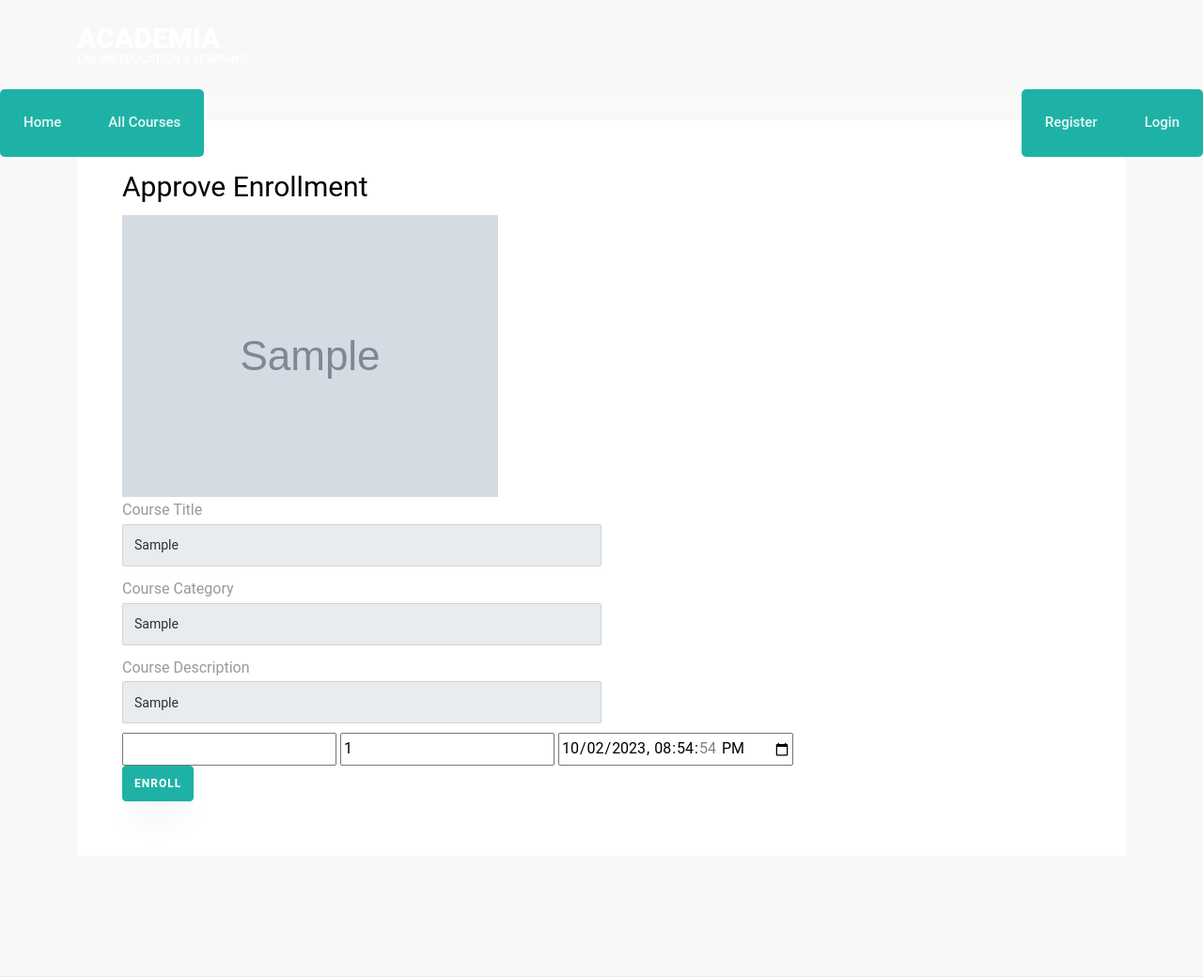
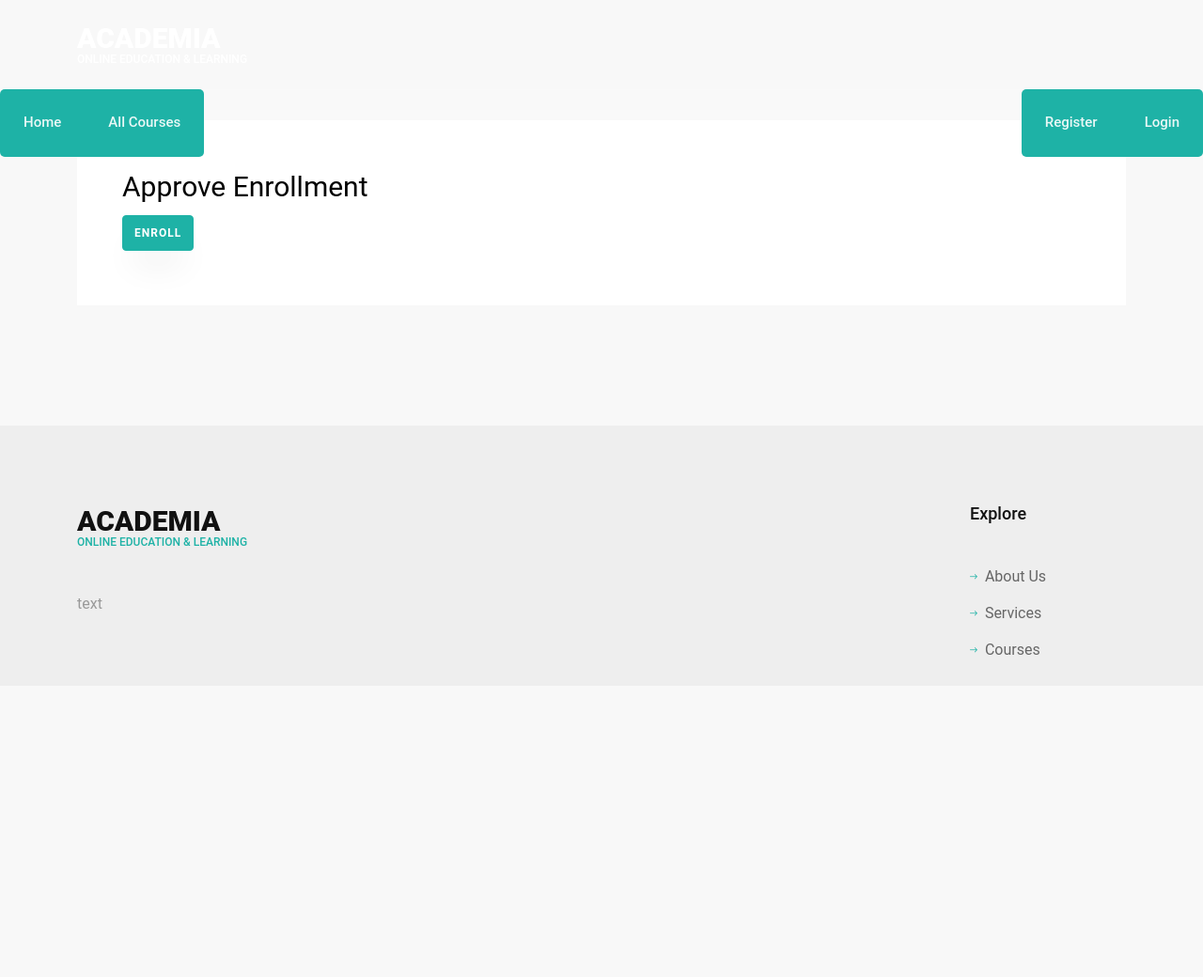
Before and after one commit to mcelik06/Online-Learning-Platform-Group-5, an ASP.NET Core app: page /Enrollment/Enroll/1 in a window 1280 px wide. Shown: the top 1040 px of the page at 94% size. After the commit the page ends 697 px from the top, so only its background shows below. Run offline with ASP.NET Core 8, Linux system fonts and the light colour scheme; tables that the repository leaves empty hold one stand-in row (values such as "Sample post"); grey boxes marked "Sample" are stand-in pictures; some libraries are stand-ins or nearby versions.

Commit message:
error fixes for enrollment

```diff
--- a/Controllers/EnrollmentController.cs
+++ b/Controllers/EnrollmentController.cs
@@ -18,15 +18,16 @@ namespace OnlineLearningPlatformGroup5.Controllers
         public IActionResult Index()
         {
             //Include
-            List<Enrollment> enrollments = _context.Enrollment.Include(e => e.CourseId).ToList();
+            List<Enrollment> enrollments = _context.Enrollment.ToList();
 
             return View(enrollments);
         }
 
         public IActionResult Enroll(int id)
         {
-            Course course = _context.Course.FirstOrDefault(x => x.Id == id);
-            ViewBag.Course = course;
+            //Course course = _context.Course.FirstOrDefault(x => x.Id == id);
+            //ViewBag.Course = course;
+            ViewBag.Id = id;
             DateTime now = DateTime.Now;
             ViewBag.Time = now.ToString("yyyy-MM-dd HH:mm:ss");
             return View();
@@ -48,7 +49,7 @@ namespace OnlineLearningPlatformGroup5.Controllers
 
             //_context.Enrollment.Add(enrollment);
             //_context.SaveChanges();
-            return Redirect("Index");
+            return Redirect("/Home/Index");
         }
         //[Bind("UserId,CourseId,EnrollmentDate")]
     }
--- a/Views/Enrollment/Enroll.cshtml
+++ b/Views/Enrollment/Enroll.cshtml
@@ -14,7 +14,7 @@
 
                                 <form method="post" asp-action="Enroll" asp-controller="Enrollment" class="contactForm">
                                     <div>
-                                        <img src=@ViewBag.Course.ImageUrl alt="Course Image" style="height:300px; width:auto"/>
+                                        @*<img src=@ViewBag.Course.ImageUrl alt="Course Image" style="height:300px; width:auto"/>
                                         <div class="col-lg-6">
                                             <div class="form-group">
                                                 <label>Course Title</label>
@@ -32,11 +32,11 @@
                                                 <label>Course Description</label>
                                                 <input type="text" class="form-control" value=@ViewBag.Course.Description disabled>
                                             </div>
-                                        </div>
+                                        </div>*@
                                         <div>
-                                            <input asp-for="UserId" value=@UserManager.GetUserId(User)   />
-                                            <input asp-for="CourseId" value=@ViewBag.Course.Id />
-                                            <input asp-for="EnrollmentDate" value=@ViewBag.Time />
+                                            <input asp-for="UserId" value=@UserManager.GetUserId(User) hidden/>
+                                            <input asp-for="CourseId" value=@ViewBag.Id hidden/>
+                                            <input asp-for="EnrollmentDate" value=@ViewBag.Time hidden/>
                                         </div>
 
                                         <div class="col-md-12">
```
